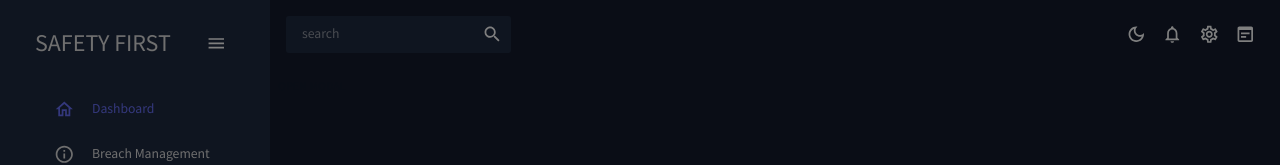
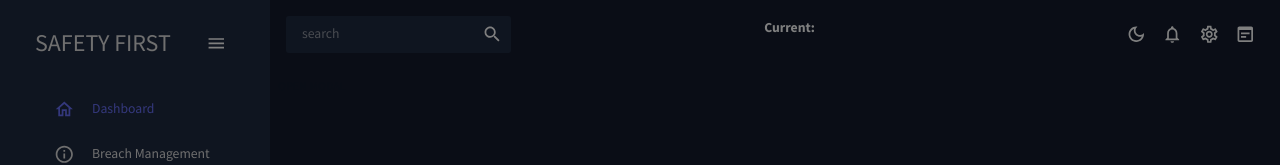
Before and after one commit to BeginnerLoc/ReactJS-Client, a React (Create React App) app: page / in a window 1280 px wide. Shown: the top 165 px of the page. Built offline with nearby package versions, Linux system fonts and the light colour scheme.

Commit message:
Update Topbar.jsx

```diff
--- a/src/scenes/global/Topbar.jsx
+++ b/src/scenes/global/Topbar.jsx
@@ -33,7 +33,16 @@ const Topbar = () => {
                 </IconButton>
             </Box>
 
-            <Typography sx={{fontWeight: 'bold'}} variant="subtitle1">{projectName}</Typography>
+            <Box
+                display="flex"
+                flexDirection="row"
+                width={100}
+                justifyContent="space-between"
+            >
+                <Typography sx={{ fontWeight: 'bold' }} variant="subtitle1">Current:</Typography>
+                <Typography color={'red'} sx={{ fontWeight: 'bold' }} variant="subtitle1">{projectName}</Typography>
+            </Box>
+
 
             {/* icon */}
             <Box display="flex">
```
